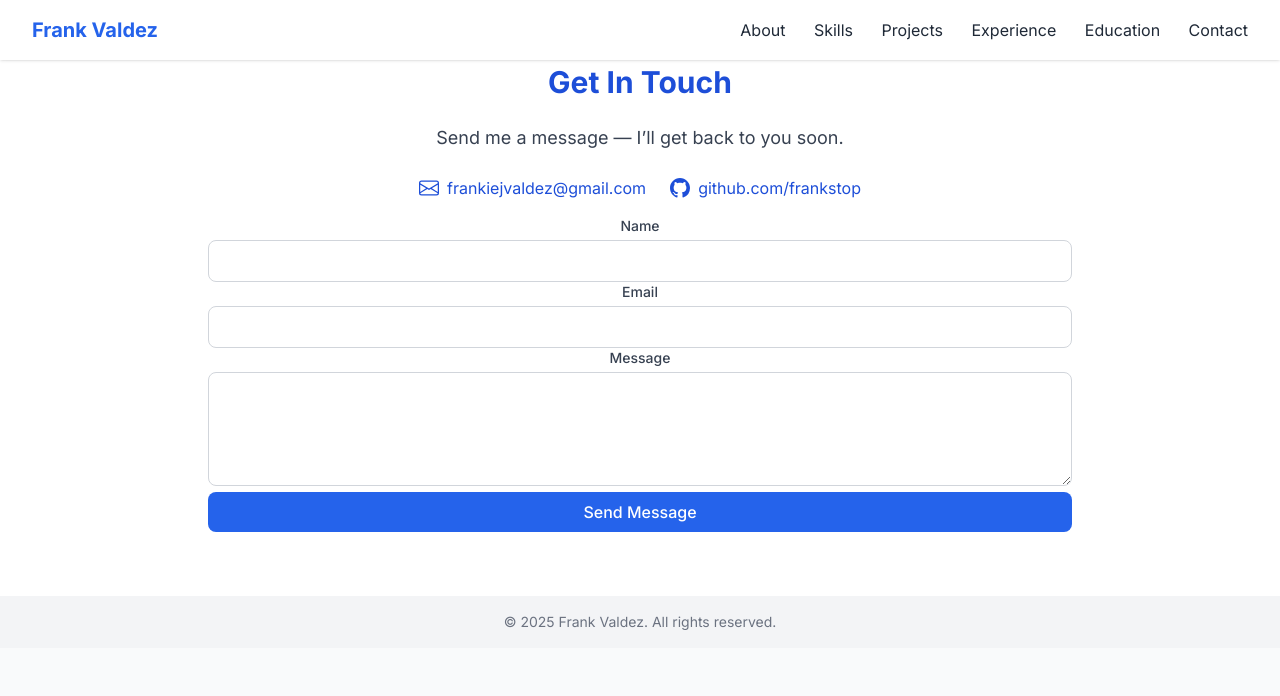
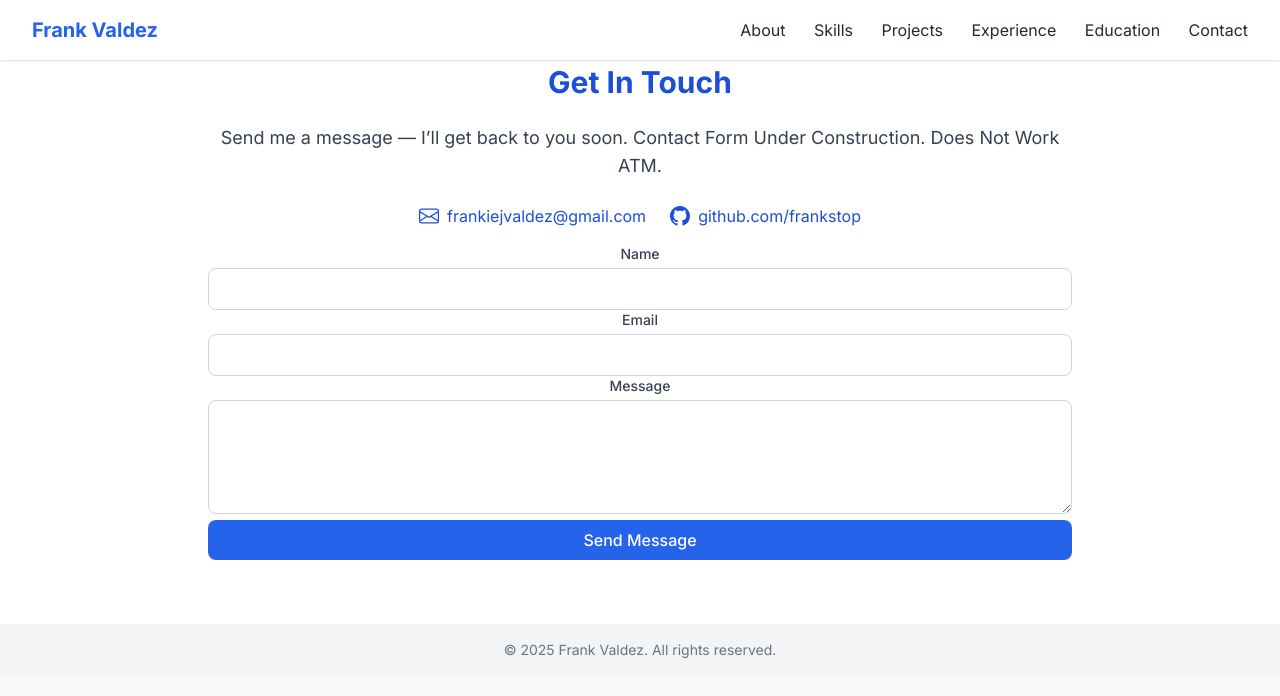
Before and after one commit to frankstop/Portfolio, a plain HTML site: page contact.html in a window 1280 px wide. Drawn offline with nearby package versions, Linux system fonts and the light colour scheme.

Commit message:
Update contact message about form status
Updated contact message to indicate that the contact form is under construction and not functional at the moment.

```diff
--- a/contact.html
+++ b/contact.html
@@ -32,7 +32,7 @@
 <section class="py-16 bg-white" id="contact">
 <div class="max-w-4xl mx-auto px-4 text-center">
 <h2 class="text-3xl font-bold mb-6 text-blue-700">Get In Touch</h2>
-<p class="mb-6 text-lg text-gray-700">Send me a message — I’ll get back to you soon.</p>
+<p class="mb-6 text-lg text-gray-700">Send me a message — I’ll get back to you soon.  Contact Form Under Construction.  Does Not Work ATM.</p>
 <div class="flex flex-col sm:flex-row justify-center items-center gap-6 mb-4">
 <a class="text-blue-700 hover:underline flex items-center gap-2" href="mailto:frankiejvaldez@gmail.com">
 <svg class="bi bi-envelope" fill="currentColor" height="20" viewbox="0 0 16 16" width="20" xmlns="http://www.w3.org/2000/svg">
```
